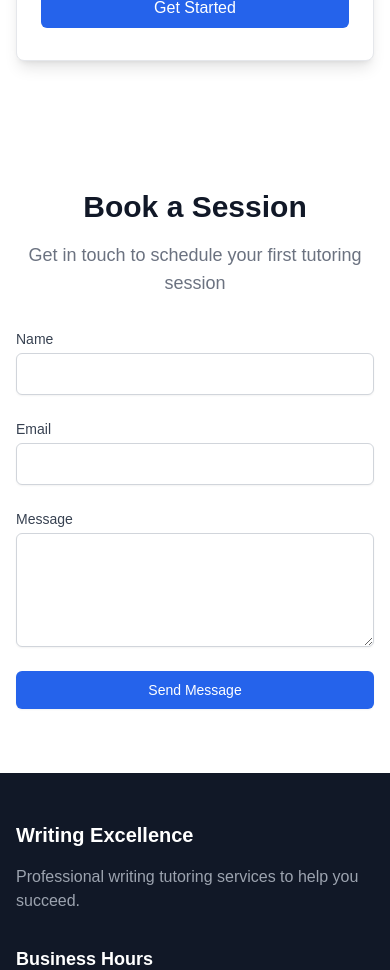
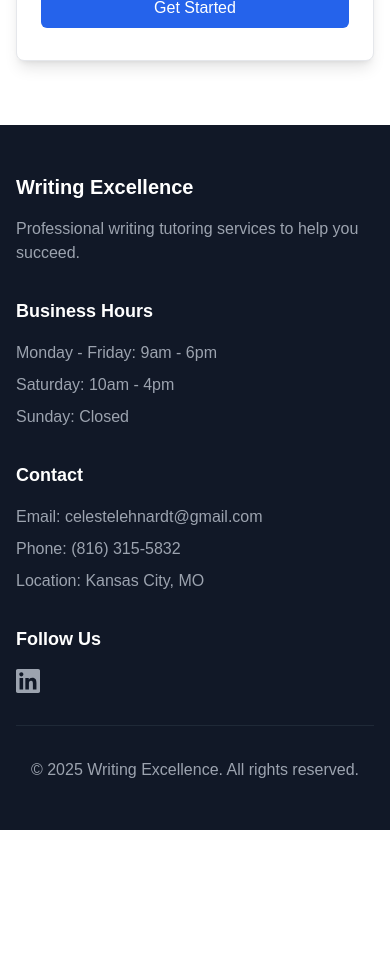
Before and after one commit to mcdendrick/tutor-website, a Next.js app: page / in a window 390 px wide. Shown: the part 5720-6690 px from the top of the page. After the commit the page ends 6550 px from the top, so only its background shows below. Built offline with nearby package versions, Linux system fonts and the light colour scheme.

Commit message:
get rid of redundant book a session section

```diff
--- a/app/page.tsx
+++ b/app/page.tsx
@@ -37,12 +37,6 @@ export default function Home() {
               <a href="#services" className="text-gray-300 hover:text-white transition-colors">Services</a>
               <a href="#testimonials" className="text-gray-300 hover:text-white transition-colors">Testimonials</a>
               <a href="#pricing" className="text-gray-300 hover:text-white transition-colors">Pricing</a>
-              <a
-                href="#contact"
-                className="bg-blue-500 text-white px-4 py-2 rounded-full font-medium hover:bg-blue-600 transition-colors"
-              >
-                Book a Session
-              </a>
             </div>
 
             {/* Mobile menu button */}
@@ -65,7 +59,6 @@ export default function Home() {
               <a href="#services" className="block px-3 py-2 text-gray-300 hover:text-white hover:bg-gray-800 rounded-md">Services</a>
               <a href="#testimonials" className="block px-3 py-2 text-gray-300 hover:text-white hover:bg-gray-800 rounded-md">Testimonials</a>
               <a href="#pricing" className="block px-3 py-2 text-gray-300 hover:text-white hover:bg-gray-800 rounded-md">Pricing</a>
-              <a href="#contact" className="block px-3 py-2 bg-blue-500 text-white rounded-md font-medium hover:bg-blue-600">Book a Session</a>
             </div>
           </div>
         )}
@@ -568,77 +561,6 @@ export default function Home() {
         </div>
       </div>
 
-      {/* Contact Section */}
-      <div id="contact" className="bg-white py-16">
-        <div className="max-w-7xl mx-auto px-4 sm:px-6 lg:px-8">
-          <div className="max-w-lg mx-auto">
-            <h2 className="text-3xl font-extrabold text-gray-900 text-center">
-              Book a Session
-            </h2>
-            <p className="mt-4 text-lg text-gray-500 text-center">
-              Get in touch to schedule your first tutoring session
-            </p>
-            <div className="mt-8">
-              <form className="space-y-6">
-                <div>
-                  <label htmlFor="name" className="block text-sm font-medium text-gray-700">
-                    Name
-                  </label>
-                  <div className="mt-1">
-                    <input
-                      type="text"
-                      name="name"
-                      id="name"
-                      className="shadow-sm focus:ring-blue-500 focus:border-blue-500 block w-full sm:text-sm border-gray-300 rounded-md"
-                      required
-                    />
-                  </div>
-                </div>
-
-                <div>
-                  <label htmlFor="email" className="block text-sm font-medium text-gray-700">
-                    Email
-                  </label>
-                  <div className="mt-1">
-                    <input
-                      type="email"
-                      name="email"
-                      id="email"
-                      className="shadow-sm focus:ring-blue-500 focus:border-blue-500 block w-full sm:text-sm border-gray-300 rounded-md"
-                      required
-                    />
-                  </div>
-                </div>
-
-                <div>
-                  <label htmlFor="message" className="block text-sm font-medium text-gray-700">
-                    Message
-                  </label>
-                  <div className="mt-1">
-                    <textarea
-                      id="message"
-                      name="message"
-                      rows={4}
-                      className="shadow-sm focus:ring-blue-500 focus:border-blue-500 block w-full sm:text-sm border-gray-300 rounded-md"
-                      required
-                    />
-                  </div>
-                </div>
-
-                <div>
-                  <button
-                    type="submit"
-                    className="w-full flex justify-center py-2 px-4 border border-transparent rounded-md shadow-sm text-sm font-medium text-white bg-blue-600 hover:bg-blue-700 focus:outline-none focus:ring-2 focus:ring-offset-2 focus:ring-blue-500"
-                  >
-                    Send Message
-                  </button>
-                </div>
-              </form>
-            </div>
-          </div>
-        </div>
-      </div>
-
       {/* Footer */}
       <footer className="bg-gray-900 text-white">
         <div className="max-w-7xl mx-auto px-4 sm:px-6 lg:px-8 py-12">
```
